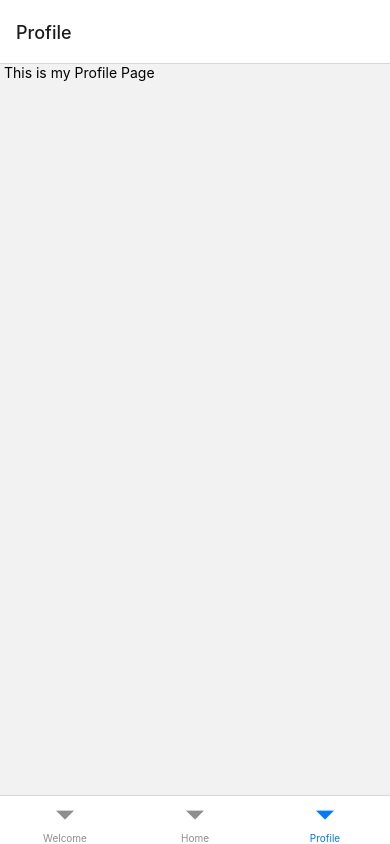
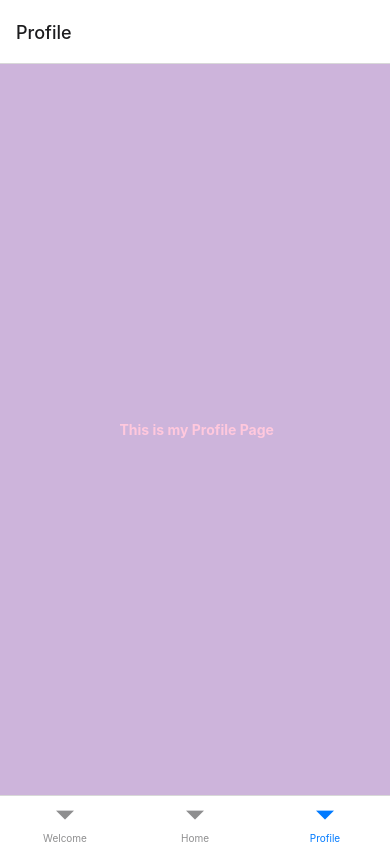
Before and after one commit to Cri-P/MyApp, a React Native app: screen /Profile in a window 390 px wide. Built offline with nearby package versions, Linux system fonts and the light colour scheme.

Commit message:
adding style

```diff
--- a/App.js
+++ b/App.js
@@ -4,15 +4,24 @@ import WelcomeScreen from './scr/screens/WelcomeScreen';
 import ProfileScreen from './scr/screens/ProfileScreen';
 import HomeScreen from './scr/screens/HomeScreen';
 import { createBottomTabNavigator } from '@react-navigation/bottom-tabs';
-import { NavigationContainer } from "@react-navigation/native"
+import { NavigationContainer } from "@react-navigation/native";
+// import Icon from "react-native-vector-icons/Ionicons";
 
 const Tab = createBottomTabNavigator();
 
 export default function App() {
-  animationEnabled: true
   return (
     <NavigationContainer>
-      <Tab.Navigator>
+      <Tab.Navigator
+      // screenOptions={({routes}) => ({
+      //   headerShown: false,
+      //   tabBarIcon:({color, size}) => {
+      //     return <Icon size={22} color={"#BDE0FE"} />
+
+      //   }
+
+      // })}
+      >
       <Tab.Screen name="Welcome" component={WelcomeScreen} />
       <Tab.Screen name="Home" component={HomeScreen} />
       <Tab.Screen name="Profile" component={ProfileScreen} />
@@ -20,13 +29,3 @@ export default function App() {
     </NavigationContainer>
   );
 }
-
-
-const styles = StyleSheet.create({
-  container: {
-    flex: 1,
-    backgroundColor: '#fff',
-    alignItems: 'center',
-    justifyContent: 'center',
-  },
-});
--- a/package.json
+++ b/package.json
@@ -14,7 +14,8 @@
     "expo": "~47.0.8",
     "expo-status-bar": "~1.4.2",
     "react": "18.1.0",
-    "react-native": "0.70.5"
+    "react-native": "0.70.5",
+    "react-native-vector-icons": "^9.2.0"
   },
   "devDependencies": {
     "@babel/core": "^7.12.9"
--- a/scr/screens/HomeScreen.js
+++ b/scr/screens/HomeScreen.js
@@ -1,13 +1,27 @@
 import React from 'react';
 import {View, Text} from "react-native";
+import { StyleSheet} from 'react-native';
 
 function HomeScreen(props) {
     return (
-        <View>
-            <Text> This is the Home Page</Text>
+        <View style={styles.container}>
+            <Text style={styles.text}> This is the Home Page</Text>
         </View>
 
     );
 }
 
+const styles = StyleSheet.create({
+    container:{
+        flex:1,
+        backgroundColor: '#CDB4DB',
+        alignItems: 'center',
+        justifyContent: 'center',
+    },
+    text:{
+        color:"#FFC8DD",
+        fontWeight: "bold"
+    }
+})
+
 export default HomeScreen;
--- a/scr/screens/ProfileScreen.js
+++ b/scr/screens/ProfileScreen.js
@@ -1,13 +1,27 @@
 import React from 'react';
 import {View, Text,Button} from "react-native";
+import { StyleSheet} from 'react-native';
 
 function ProfileScreen(props) {
     return (
-        <View>
-        <Text> This is my Profile Page</Text>
+        <View style={styles.container}>
+        <Text style={styles.text}> This is my Profile Page</Text>
     </View>
 
     );
 }
 
+const styles = StyleSheet.create({
+    container:{
+        flex:1,
+        backgroundColor: '#CDB4DB',
+        alignItems: 'center',
+        justifyContent: 'center',
+    },
+    text:{
+        color:"#FFC8DD",
+        fontWeight: "bold"
+    }
+})
+
 export default ProfileScreen;
--- a/scr/screens/WelcomeScreen.js
+++ b/scr/screens/WelcomeScreen.js
@@ -1,18 +1,30 @@
 import { StatusBar } from 'expo-status-bar';
 import React from 'react';
 import {View, Text,Button} from "react-native";
+import { StyleSheet} from 'react-native';
 
 
 function WelcomeScreen({navigation}) {
     return (
-        <View>
-        <Text> This is my Welcome Page</Text>
+        <View style={styles.container}>
+        <Text style={styles.text}> This is my Welcome Page</Text>
         <StatusBar style="auto" />
     </View>
     );
 }
 
-
+const styles = StyleSheet.create({
+    container:{
+        flex:1,
+        backgroundColor: '#CDB4DB',
+        alignItems: 'center',
+        justifyContent: 'center',
+    },
+    text:{
+        color:"#FFC8DD",
+        fontWeight: "bold"
+    }
+})
 
 
 
```
Also changed, not shown: 1 other file (tests, documents, lock files or other folders).
